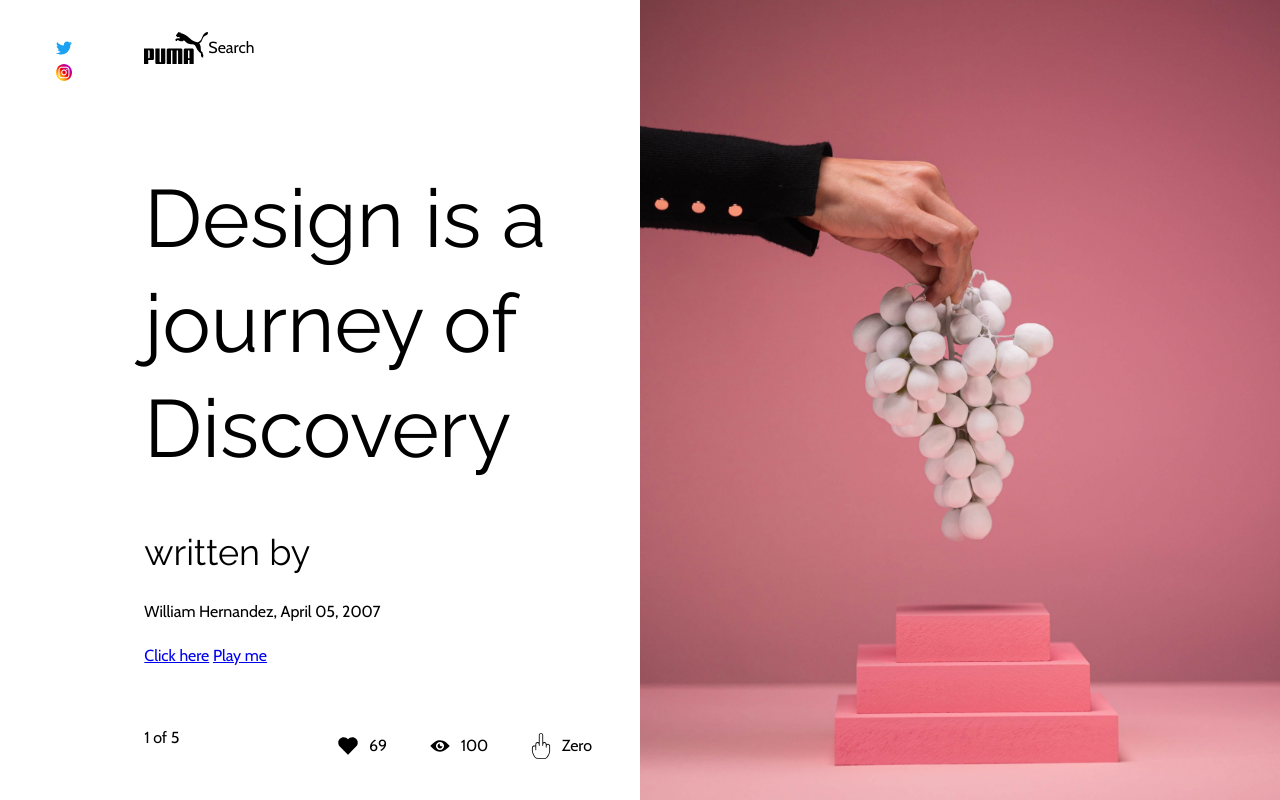
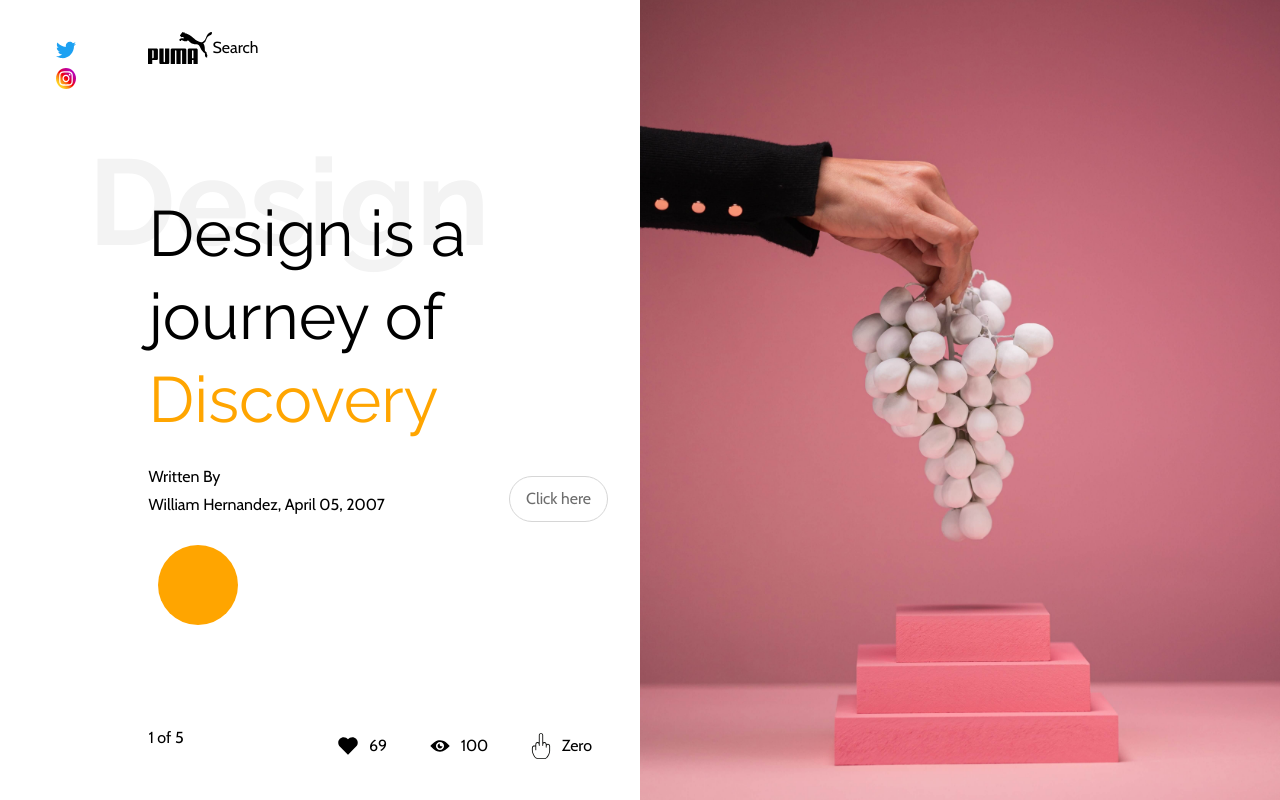
Before and after one commit to Volkrom/Split-fold-Design-for-blog, a plain HTML site: page index.html in a window 1280 px wide. Drawn offline with nearby package versions, Linux system fonts and the light colour scheme.

Commit message:
few css chnages

```diff
--- a/css/style.css
+++ b/css/style.css
@@ -102,6 +102,9 @@ h1 {
 }
 
 h2 {font-size: 5.063rem;}
+#small {
+    font-size: 4rem;
+}
 
 h3 {font-size: 3.375rem;}
 
@@ -137,6 +140,20 @@ small, .text_small {font-size: 0.667rem;}
 .m-0 {
     margin: 0;
 }
+.btn {
+    padding: 8px 16px;
+    text-decoration:none;
+    color: #000000;
+}
+.btn-secondary {
+    border: 1px solid #d6d6d6;
+    border-radius: 30px;
+    color: #6d6d6d;
+}
+.btn-secondary:hover {
+    background-color: orange;
+    color: white;
+}
 
 /* END GLOBAL STYLES */
 /* MAIN STYLES */
@@ -159,6 +176,24 @@ small, .text_small {font-size: 0.667rem;}
 .logo {
     width: 4em;
 }
+.hero-copy {
+    position: relative;
+}
+.placeholder {
+    color: #f3f3f3;
+    font-weight: 700;
+    position: absolute;
+    left: -60px;
+    position: absolute;
+    top: -20px;
+    z-index: -1;
+}
+.hero-copy span {
+    text-transform: capitalize;
+}
+.hero-copy > h2 >span {
+    color:orange;
+}
 .social-footer {
     flex-direction: row;
 }
--- a/index.html
+++ b/index.html
@@ -25,11 +25,18 @@
                     </div>
                 </div>
                 <div class="hero-copy">
-                    <h2>Design is a journey of Discovery</h2>
-                    <h4>written by</h4>
-                    <p>William Hernandez, April 05, 2007</p>
-                    <a href="#">Click here</a>
-                    <a href="#">Play me</a>
+                    <h1 class="placeholder">Design</h1>
+                    <h2 id="small">Design is a journey of <span>Discovery</span></h2>
+                    <div class="d-flex space-between h-center">
+                        <div>
+                            <span>written by</span>
+                            <p>William Hernandez, <time>April 05, 2007</time></p>
+                        </div>
+                        <a class="btn btn-secondary" href="#">Click here</a>
+                    </div>
+                    <a href="#"><svg width='100' height='100'>
+                        <circle cx='50' cy='50' r='40' stroke-width='4' fill='orange' />
+                     </svg></a>
                 </div>
                 <div class="d-flex social-footer space-between h-center">
                     <div>
```
